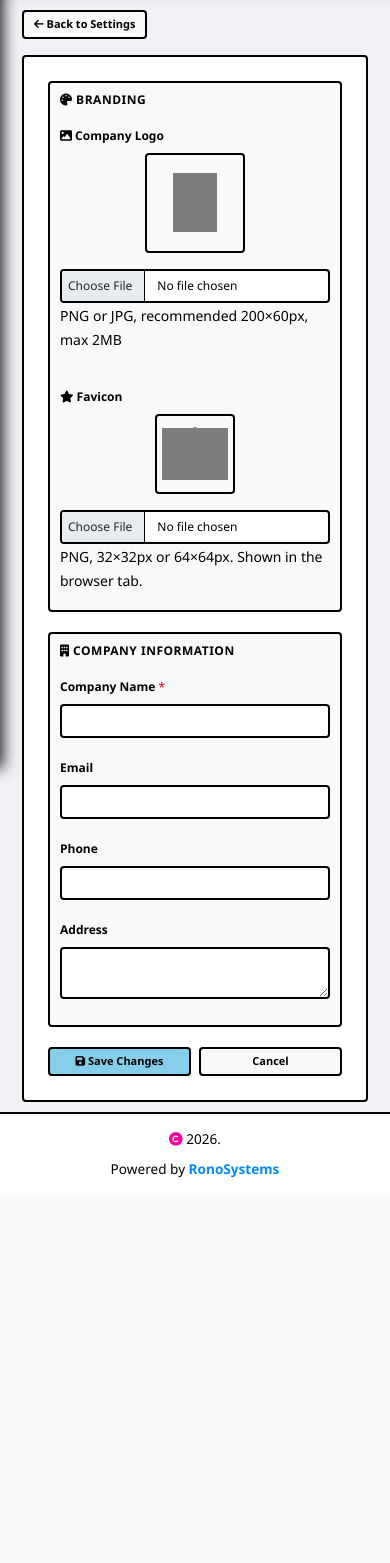
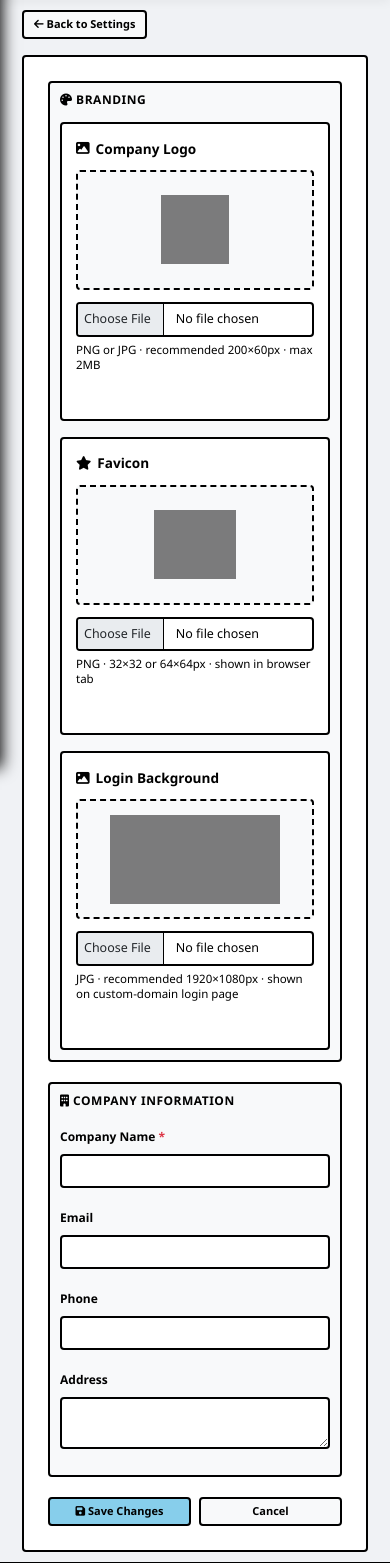
Before and after one commit to ronosystems/ronosystems, a Django app: template src/templates/company/settings/company.html in a window 390 px wide. Shown: the part 76-1639 px from the top of the page. Before the commit the page ends 1254 px from the top, so only its background shows below. Run offline with Django 4.2, Linux system fonts and the light colour scheme; the template is opened without the code that fills it, so the values that code supplies are empty; some libraries are stand-ins or nearby versions.

Commit message:
Add per-tenant login background
- Company.login_background field (Cloudinary public_id)
- Company.login_background_url property
- Override login_background_url in company_branding_context
- Upload/remove handling in company settings view
- Equal 3-column branding upload UI in company settings

```diff
--- a/src/apps/companies/context_processors.py
+++ b/src/apps/companies/context_processors.py
@@ -179,6 +179,10 @@ def company_branding_context(request):
     if company.favicon_url:
         ctx['site_favicon_url'] = company.favicon_url
 
+    if company.login_background_url:
+        ctx['login_background_url'] = company.login_background_url
+
+
     if company.primary_color:
         ctx['site_primary_color'] = company.primary_color
 
--- a/src/templates/company/settings/company.html
+++ b/src/templates/company/settings/company.html
@@ -5,7 +5,7 @@
 {% block extra_css %}
 <style>
     /* ============================================
-       EXCEL-LIKE STYLING
+       FORM SECTIONS
     ============================================ */
     .form-section {
         background: #f8f9fa;
@@ -24,65 +24,98 @@
     }
 
     /* ============================================
-       MEDIA PREVIEWS (logo + favicon)
+       BRANDING — 3 equal cards, equal-height previews,
+       aligned actions row at bottom
     ============================================ */
-    .logo-preview,
-    .favicon-preview {
+    .branding-item {
+        display: flex;
+        flex-direction: column;
+        height: 100%;
+        padding: 14px;
+        background: #ffffff;
+        border: 2px solid #000000;
         border-radius: 4px;
-        border: 2px solid #000000;
+    }
+    .branding-item .branding-label {
+        display: flex;
+        align-items: center;
+        gap: 6px;
+        font-weight: 700;
+        font-size: 0.85rem;
+        color: #000000;
+        margin-bottom: 10px;
+        min-height: 22px;
+    }
+
+    /* The preview box — SAME height in all three cards */
+    .branding-preview {
+        height: 170px;
+        width: 100%;
+        border: 2px dashed #000000;
+        border-radius: 4px;
+        background: #f8f9fa;
         display: flex;
         align-items: center;
         justify-content: center;
         overflow: hidden;
-        background: #f8f9fa;
-        position: relative;
-        margin: 0 auto;
+        margin-bottom: 12px;
     }
-    .logo-preview {
-        width: 150px;
-        height: 150px;
-    }
-    .favicon-preview {
-        width: 80px;
-        height: 80px;
-    }
-    .logo-preview img,
-    .favicon-preview img {
-        width: 100%;
-        height: 100%;
+    .branding-preview img {
+        max-width: 100%;
+        max-height: 100%;
         object-fit: contain;
         padding: 6px;
     }
-    .logo-preview .placeholder,
-    .favicon-preview .placeholder {
+    /* Login background fills the box (cover, not contain) */
+    .branding-preview.is-cover img {
+        width: 100%;
+        height: 100%;
+        object-fit: cover;
+        padding: 0;
+    }
+    .branding-preview .placeholder {
         color: #000000;
         font-size: 0.8rem;
         text-align: center;
+        padding: 12px;
     }
-    .logo-preview .placeholder i {
-        font-size: 3rem;
+    .branding-preview .placeholder i {
+        font-size: 2rem;
         display: block;
-        margin-bottom: 10px;
+        margin-bottom: 6px;
         color: #000000;
-    }
-    .favicon-preview .placeholder i {
-        font-size: 1.8rem;
-        display: block;
-        margin-bottom: 4px;
-        color: #000000;
+        opacity: 0.7;
     }
 
-    /* ============================================
-       CARD STYLING
-    ============================================ */
-    .card {
+    /* Actions (file input + help + checkbox) — pushed to the bottom */
+    .branding-actions {
+        margin-top: auto;
+        display: flex;
+        flex-direction: column;
+    }
+    .branding-actions input[type="file"].form-control {
         border: 2px solid #000000;
         border-radius: 4px;
-        box-shadow: none;
+        padding: 6px;
+        background: white;
+        font-size: 0.78rem;
     }
-
-    .card-body {
+    .branding-actions input[type="file"].form-control:focus {
+        border-color: #87CEEB;
+        box-shadow: 0 0 0 3px rgba(135,206,235,0.3);
+    }
+    .branding-actions small {
         color: #000000;
+        font-size: 0.72rem;
+        display: block;
+        margin-top: 6px;
+        min-height: 30px;   /* reserves space even when help text is short */
+        line-height: 1.3;
+    }
+    /* Reserve space for the remove checkbox even when nothing is uploaded */
+    .branding-actions .remove-row {
+        min-height: 26px;
+        margin-top: 6px;
     }
 
     /* ============================================
@@ -94,60 +127,51 @@
         background: white;
         color: #000000;
     }
-
     .form-control:focus {
         border-color: #87CEEB;
         box-shadow: 0 0 0 3px rgba(135,206,235,0.3);
     }
-
     .form-label {
         color: #000000;
         font-weight: 600;
     }
-
     .form-label.required:after {
         content: " *";
         color: #dc3545;
         font-weight: bold;
     }
-
+    textarea.form-control {
+        border: 2px solid #000000;
+        border-radius: 4px;
+    }
     .form-check-label {
         color: #dc3545;
         font-weight: 500;
+        font-size: 0.78rem;
     }
-
     .form-check-input {
         border: 2px solid #000000;
         border-radius: 4px;
         cursor: pointer;
     }
-
     .form-check-input:checked {
         background-color: #87CEEB;
         border-color: #000000;
     }
-
     .form-check-input:focus {
         border-color: #87CEEB;
         box-shadow: 0 0 0 3px rgba(135,206,235,0.3);
     }
 
-    textarea.form-control {
+    /* ============================================
+       CARD
+    ============================================ */
+    .card {
         border: 2px solid #000000;
         border-radius: 4px;
+        box-shadow: none;
     }
-
-    input[type="file"].form-control {
-        border: 2px solid #000000;
-        border-radius: 4px;
-        padding: 6px;
-        background: white;
-    }
-
-    input[type="file"].form-control:focus {
-        border-color: #87CEEB;
-        box-shadow: 0 0 0 3px rgba(135,206,235,0.3);
-    }
+    .card-body { color: #000000; }
 
     /* ============================================
        BUTTONS
@@ -159,13 +183,11 @@
         border-radius: 4px;
         font-weight: 600;
     }
-
     .btn-secondary:hover {
         background-color: #87CEEB;
         border-color: #000000;
         color: #000000;
     }
-
     .btn-primary {
         background-color: #87CEEB;
         border: 2px solid #000000;
@@ -173,84 +195,43 @@
         border-radius: 4px;
         font-weight: 600;
     }
-
     .btn-primary:hover {
         background-color: #7bb8d8;
         border-color: #000000;
         color: #000000;
     }
-
-    .btn-sm {
-        padding: 4px 12px;
-        font-size: 12px;
-    }
+    .btn-sm { padding: 4px 12px; font-size: 12px; }
 
     /* ============================================
        RESPONSIVE
     ============================================ */
     @media (max-width: 768px) {
-        .form-section {
-            padding: 15px;
-        }
-        .form-section-title {
-            font-size: 12px;
-        }
-        .card-body {
-            padding: 15px;
-        }
-        .logo-preview {
-            width: 120px;
-            height: 120px;
-            margin: 0 auto 15px;
-        }
-        .logo-preview .placeholder i {
-            font-size: 2.5rem;
-        }
-        .btn-sm {
-            font-size: 10px;
-            padding: 3px 8px;
-        }
-        .d-flex.gap-2 {
-            flex-wrap: wrap;
-        }
+        .form-section { padding: 15px; }
+        .form-section-title { font-size: 12px; }
+        .card-body { padding: 15px; }
+
+        .branding-preview { height: 140px; }
+        .branding-preview .placeholder i { font-size: 1.6rem; }
+
+        .btn-sm { font-size: 10px; padding: 3px 8px; }
+        .d-flex.gap-2 { flex-wrap: wrap; }
         .d-flex.gap-2 .btn {
             flex: 1;
             min-width: 100px;
             text-align: center;
         }
-        .text-center.mb-3 {
-            text-align: center !important;
-        }
     }
 
     @media (max-width: 480px) {
-        .form-section {
-            padding: 10px;
-        }
-        .form-control {
-            font-size: 12px;
-            padding: 6px 10px;
-        }
-        textarea.form-control {
-            font-size: 12px;
-        }
-        .btn {
-            font-size: 11px;
-            padding: 4px 10px;
-        }
-        .form-label {
-            font-size: 12px;
-        }
-        .logo-preview {
-            width: 100px;
-            height: 100px;
-        }
-        .logo-preview .placeholder i {
-            font-size: 2rem;
-        }
-        .logo-preview .placeholder {
-            font-size: 0.7rem;
-        }
+        .form-section { padding: 10px; }
+        .form-control { font-size: 12px; padding: 6px 10px; }
+        textarea.form-control { font-size: 12px; }
+        .btn { font-size: 11px; padding: 4px 10px; }
+        .form-label { font-size: 12px; }
+
+        .branding-preview { height: 120px; }
+        .branding-preview .placeholder { font-size: 0.7rem; }
+        .branding-preview .placeholder i { font-size: 1.4rem; }
     }
 </style>
 {% endblock %}
@@ -264,29 +245,30 @@
     </div>
 
     <div class="row">
-        <div class="col-lg-8 mx-auto">
+        <div class="col-lg-10 mx-auto">
             <div class="card">
                 <div class="card-body p-4">
                     <form method="post" enctype="multipart/form-data">
                         {% csrf_token %}
 
                         <!-- ============================================ -->
-                        <!-- BRANDING (Logo + Favicon)                    -->
+                        <!-- BRANDING — 3 equal cards                     -->
                         <!-- ============================================ -->
                         <div class="form-section">
                             <h6 class="form-section-title">
                                 <i class="fas fa-palette"></i> Branding
                             </h6>
 
-                            <div class="row g-4">
+                            <div class="row g-3 align-items-stretch">
 
                                 <!-- ---------- Logo ---------- -->
-                                <div class="col-md-6">
-                                    <label class="form-label" style="font-weight:700;">
+                                <div class="col-lg-4 col-md-6">
+                                    <div class="branding-item">
+                                        <div class="branding-label">
                                             <i class="fas fa-image"></i> Company Logo
-                                    </label>
-                                    <div class="text-center mb-3">
-                                        <div class="logo-preview">
+                                        </div>
+
+                                        <div class="branding-preview">
                                             {% if company.logo_url %}
                                                 <img src="{{ company.logo_url }}"
                                                      alt="{{ company.name }} logo">
@@ -297,16 +279,14 @@
                                                 </div>
                                             {% endif %}
                                         </div>
-                                    </div>
-                                    <div class="mb-2">
+
+                                        <div class="branding-actions">
                                             <input type="file"
                                                    class="form-control"
                                                    name="company_logo"
                                                    accept="image/*">
-                                        <small style="color: #000000;">
-                                            PNG or JPG, recommended 200×60px, max 2MB
-                                        </small>
-                                    </div>
+                                            <small>PNG or JPG · recommended 200×60px · max 2MB</small>
+                                            <div class="remove-row">
                                                 {% if company.logo_url %}
                                                 <div class="form-check">
                                                     <input class="form-check-input"
@@ -315,19 +295,23 @@
                                                            value="true"
                                                            id="removeLogo">
                                                     <label class="form-check-label" for="removeLogo">
-                                            <i class="fas fa-trash"></i> Remove current logo
+                                                        <i class="fas fa-trash"></i> Remove
                                                     </label>
                                                 </div>
                                                 {% endif %}
                                             </div>
+                                        </div>
+                                    </div>
+                                </div>
 
                                 <!-- ---------- Favicon ---------- -->
-                                <div class="col-md-6">
-                                    <label class="form-label" style="font-weight:700;">
+                                <div class="col-lg-4 col-md-6">
+                                    <div class="branding-item">
+                                        <div class="branding-label">
                                             <i class="fas fa-star"></i> Favicon
-                                    </label>
-                                    <div class="text-center mb-3">
-                                        <div class="favicon-preview">
+                                        </div>
+
+                                        <div class="branding-preview">
                                             {% if company.favicon_url %}
                                                 <img src="{{ company.favicon_url }}"
                                                      alt="{{ company.name }} favicon">
@@ -338,16 +322,14 @@
                                                 </div>
                                             {% endif %}
                                         </div>
-                                    </div>
-                                    <div class="mb-2">
+
+                                        <div class="branding-actions">
                                             <input type="file"
                                                    class="form-control"
                                                    name="company_favicon"
                                                    accept="image/*">
-                                        <small style="color: #000000;">
-                                            PNG, 32×32px or 64×64px. Shown in the browser tab.
-                                        </small>
-                                    </div>
+                                            <small>PNG · 32×32 or 64×64px · shown in browser tab</small>
+                                            <div class="remove-row">
                                                 {% if company.favicon_url %}
                                                 <div class="form-check">
                                                     <input class="form-check-input"
@@ -356,10 +338,59 @@
                                                            value="true"
                                                            id="removeFavicon">
                                                     <label class="form-check-label" for="removeFavicon">
-                                            <i class="fas fa-trash"></i> Remove current favicon
+                                                        <i class="fas fa-trash"></i> Remove
                                                     </label>
                                                 </div>
                                                 {% endif %}
+                                            </div>
+                                        </div>
+                                    </div>
+                                </div>
+
+                                <!-- ---------- Login Background ---------- -->
+                                <div class="col-lg-4 col-md-6">
+                                    <div class="branding-item">
+                                        <div class="branding-label">
+                                            <i class="fas fa-image"></i> Login Background
+                                        </div>
+
+                                        <div class="branding-preview is-cover">
+                                            {% if company.login_background_url %}
+                                                <img src="{{ company.login_background_url }}"
+                                                     alt="{{ company.name }} login background">
+                                            {% else %}
+                                                <div class="placeholder">
+                                                    <i class="fas fa-image"></i>
+                                                    No login background
+                                                    <div style="margin-top:4px;font-size:0.68rem;opacity:0.7;">
+                                                        Platform default will be used
+                                                    </div>
+                                                </div>
+                                            {% endif %}
+                                        </div>
+
+                                        <div class="branding-actions">
+                                            <input type="file"
+                                                   class="form-control"
+                                                   name="company_login_background"
+                                                   accept="image/*">
+                                            <small>JPG · recommended 1920×1080px · shown on custom-domain login page</small>
+                                            <div class="remove-row">
+                                                {% if company.login_background_url %}
+                                                <div class="form-check">
+                                                    <input class="form-check-input"
+                                                           type="checkbox"
+                                                           name="remove_login_background"
+                                                           value="true"
+                                                           id="removeLoginBackground">
+                                                    <label class="form-check-label" for="removeLoginBackground">
+                                                        <i class="fas fa-trash"></i> Remove
+                                                    </label>
+                                                </div>
+                                                {% endif %}
+                                            </div>
+                                        </div>
+                                    </div>
                                 </div>
 
                             </div>
```
Also changed, not shown: src/apps/companies/models.py (+20 -0 lines), src/apps/company/settings_views.py (+24 -9 lines), src/apps/companies/migrations/0013_company_login_background.py (added). Lines whose indentation alone changed are shown as unchanged.
